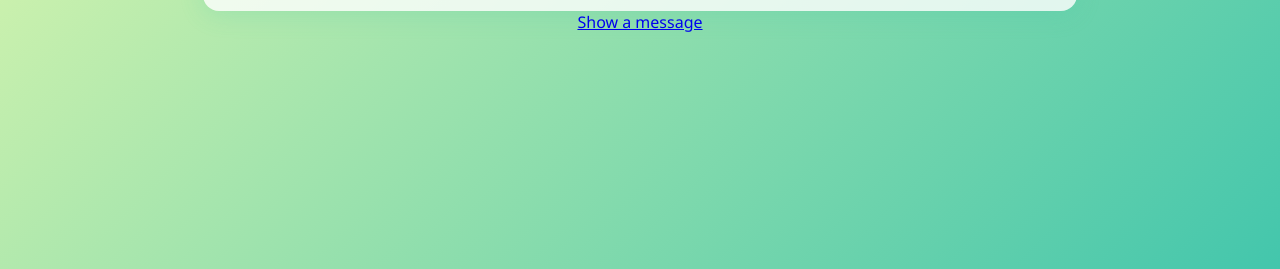
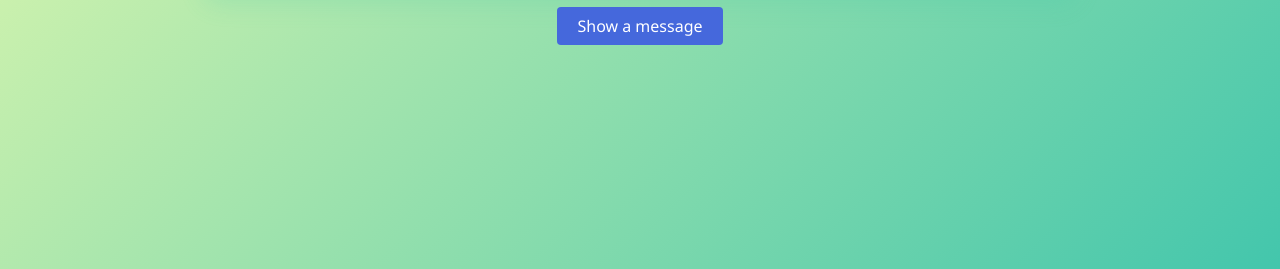
Before and after one commit to madhupatelpspk/thanumadhu, a plain HTML site: page index.html in a window 1280 px wide. Shown: the part 531-800 px from the top of the page. Drawn offline with Linux system fonts and the light colour scheme.

Commit message:
Create styles for about button
Add styles for about button with hover effect

```diff
--- a/index.html
+++ b/index.html
@@ -53,6 +53,23 @@
       color: #888;
       font-size: 1em;
       margin-top: 1em;
+    }
+    .about-btn {
+      margin-top: 7px;
+      display: inline-block;
+      padding: 8px 20px;
+      background: #4568dc;
+      color: #fff;
+      border: none;
+      border-radius: 4px;
+      text-decoration: none;
+      font-size: 1em;
+      font-weight: 500;
+      cursor: pointer;
+      transition: background 0.2s;
+    }
+    .about-btn:hover {
+      background: #283e8e;
     }
 
 
```
